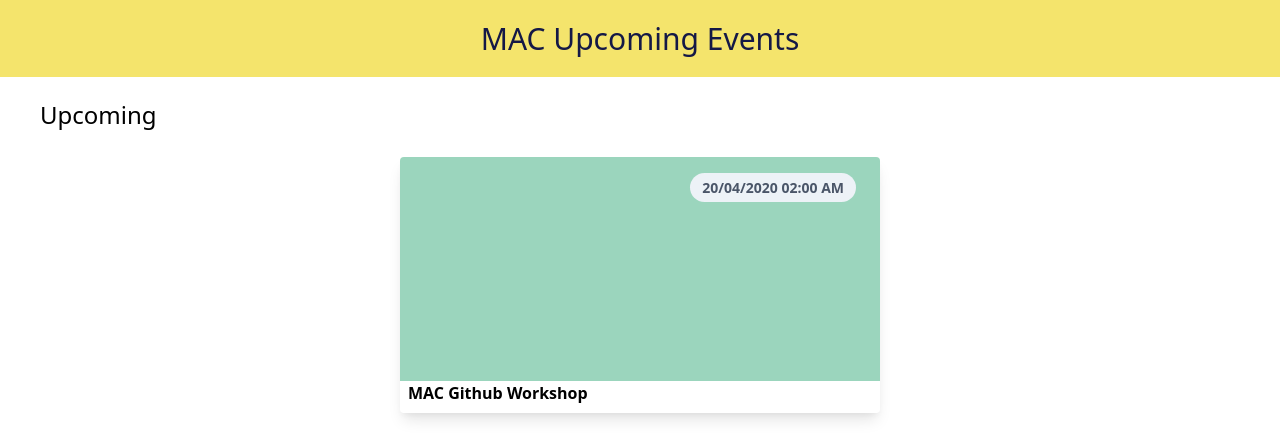
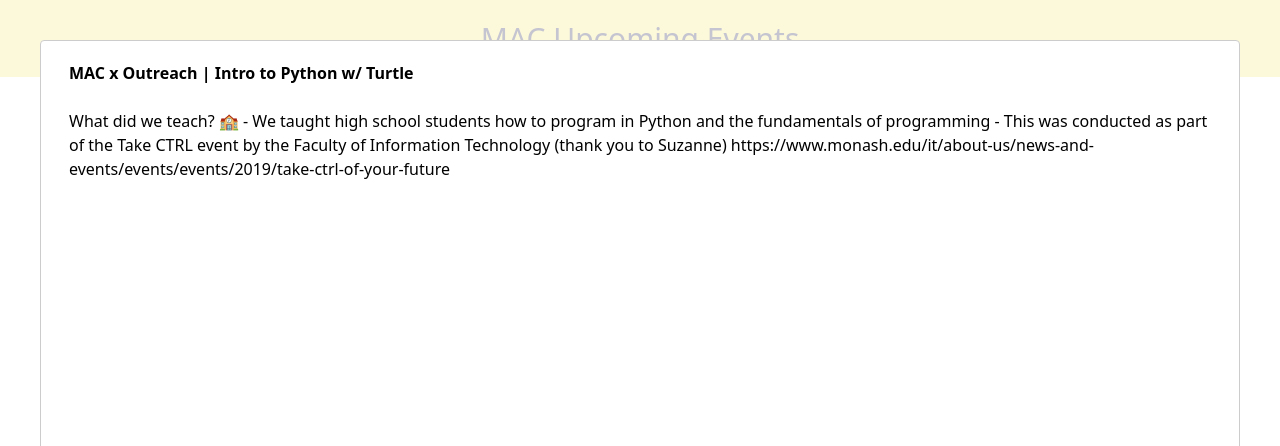
Before and after one commit to monashcoding/MAC-website, a Gatsby site: page / in a window 1280 px wide. Both pictures are taken after a click on the element 940 px from the left and 637 px from the top of the page. Shown: the top 446 px of the page. Built offline with nearby package versions, Linux system fonts and the light colour scheme; Gatsby itself is replaced by a stand-in of ours.

Commit message:
Implement basic modal on event click

```diff
--- a/package.json
+++ b/package.json
@@ -17,7 +17,8 @@
     "netlify-cms-app": "^2.12.3",
     "node-sass": "^4.13.1",
     "react": "^16.13.0",
-    "react-dom": "^16.13.0"
+    "react-dom": "^16.13.0",
+    "react-modal": "^3.11.2"
   },
   "devDependencies": {
     "eslint-config-react-app": "^5.2.0",
--- a/src/components/EventCard.js
+++ b/src/components/EventCard.js
@@ -1,13 +1,35 @@
-import React from 'react';
+import React, {useState} from 'react';
 import PropTypes from 'prop-types';
+import Modal from 'react-modal';
 
 import Tag from '../components/Tag';
 
+Modal.setAppElement(`#___gatsby`);
+
 function EventCard(props) {
-  const { title, image, date, time } = props;
+  const { title, image, date, time, description } = props;
+
+  const [modalIsOpen, setModalIsOpen] = useState(false);
+
+  const openModal = () => setModalIsOpen(true);
+  const closeModal = () => setModalIsOpen(false);
 
   return (
-    <div className="event-card w-full md:w-2/5 xl:1/3 m-4 h-50 rounded overflow-hidden shadow-lg hover:shadow-xl cursor-pointer">
+    <div onClick={openModal} className="event-card w-full md:w-2/5 xl:1/3 m-4 h-50 rounded overflow-hidden shadow-lg hover:shadow-xl cursor-pointer">
+      <Modal
+        isOpen={modalIsOpen}
+        // onAfterOpen={afterOpenModal}
+        onRequestClose={closeModal}
+        shouldCloseOnOverlayClick={true}
+        // style={customStyles}
+        contentLabel="Example Modal"
+      >
+      <div>
+        <div className="font-bold mx-2 pb-2">{title}</div>
+        <div className="mt-4 mx-2">{description}</div>
+      </div>
+      </Modal>
+
       <div className="image-container relative">
         {(date || time) && (
           <Tag
--- a/src/components/EventSection.js
+++ b/src/components/EventSection.js
@@ -16,6 +16,7 @@
           key={index}
           title={event.title}
           image={event.image}
+          description={event.description}
           date={eventDate}
           time={eventTime}
         />
--- a/src/pages/index.js
+++ b/src/pages/index.js
@@ -21,7 +21,6 @@
   return (
     <div>
       <Header />
-
       <EventSection title="Upcoming" events={upcomingEvents} />
 
       <EventSection title="Past" events={pastEvents} />
```
Also changed, not shown: 1 other file.
